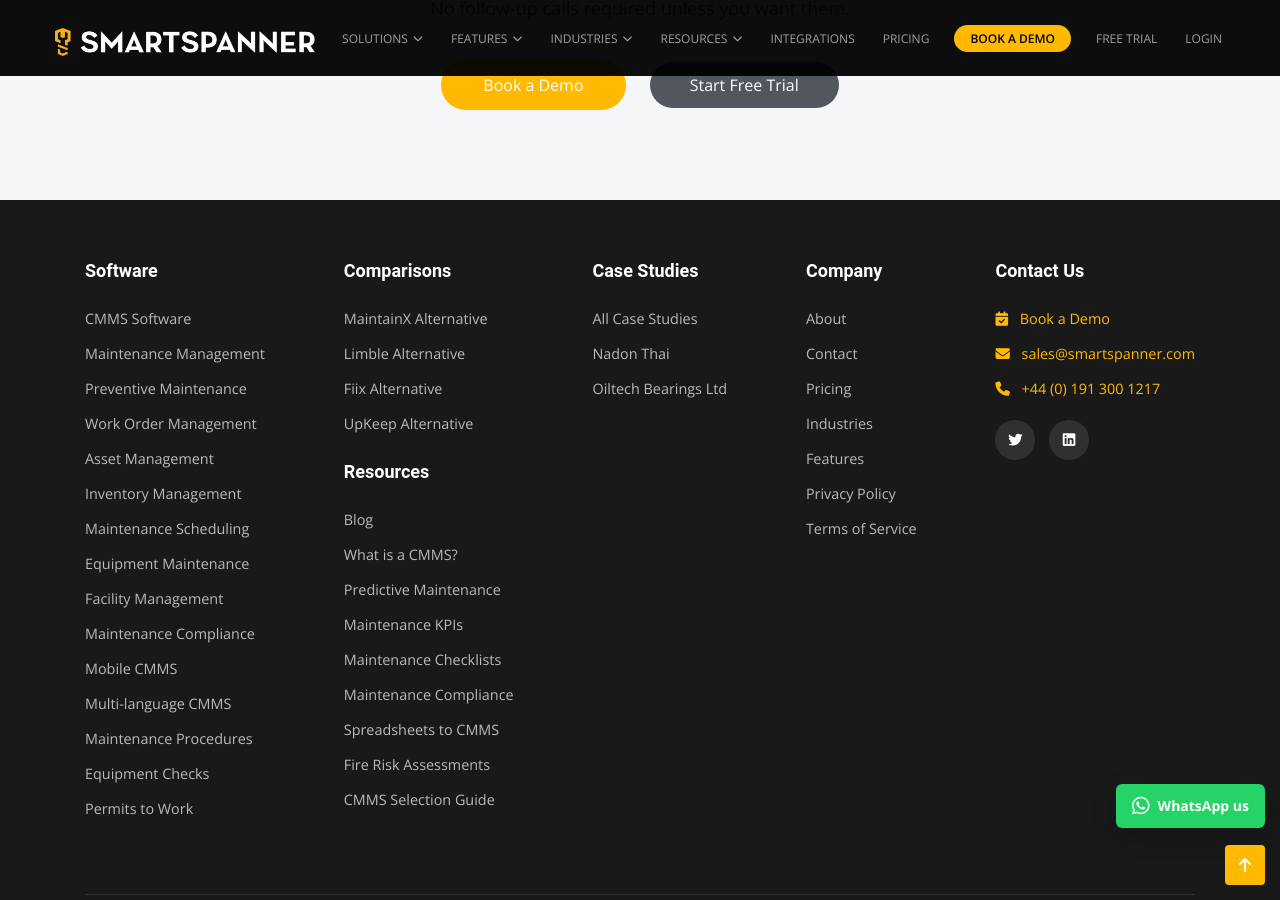
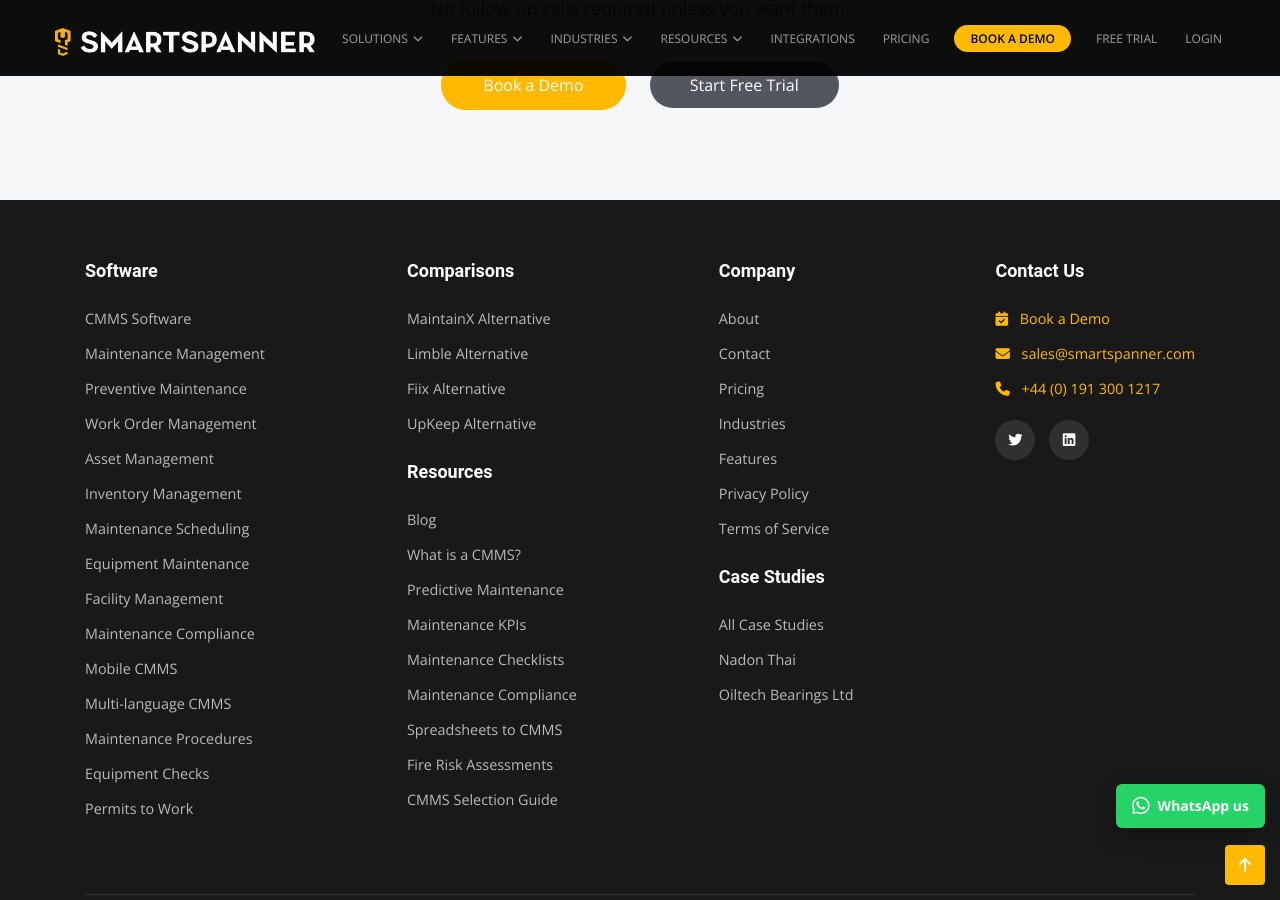
Before and after one commit to smartspanner/smartspanner.com, a Jekyll site: the page built from index.html, in a window 1280 px wide and 900 px high, scrolled down 8017 px. Built offline with Jekyll 4.4.1, drawn with Linux system fonts in a browser that asks for light colours.

Commit message:
style: place case studies under company

```diff
--- a/_includes/footer.html
+++ b/_includes/footer.html
@@ -45,16 +45,6 @@
       </div>
 
       <div class="footer-col mb-4">
-        <h4>Case Studies</h4>
-        <ul>
-          <li><a href="{{ '/case-studies' | relative_url }}">All Case Studies</a></li>
-          {% for study in site.data.case_studies %}
-          <li><a href="{{ study.url | relative_url }}">{{ study.customer }}</a></li>
-          {% endfor %}
-        </ul>
-      </div>
-
-      <div class="footer-col mb-4">
         <h4>Company</h4>
         <ul>
           <li><a href="{{ '/about' | relative_url }}">About</a></li>
@@ -64,6 +54,13 @@
           <li><a href="{{ '/features' | relative_url }}">Features</a></li>
           <li><a href="{{ '/privacy-policy' | relative_url }}">Privacy Policy</a></li>
           <li><a href="{{ '/terms-of-service' | relative_url }}">Terms of Service</a></li>
+        </ul>
+        <h4 style="margin-top: 20px;">Case Studies</h4>
+        <ul>
+          <li><a href="{{ '/case-studies' | relative_url }}">All Case Studies</a></li>
+          {% for study in site.data.case_studies %}
+          <li><a href="{{ study.url | relative_url }}">{{ study.customer }}</a></li>
+          {% endfor %}
         </ul>
       </div>
 
```
